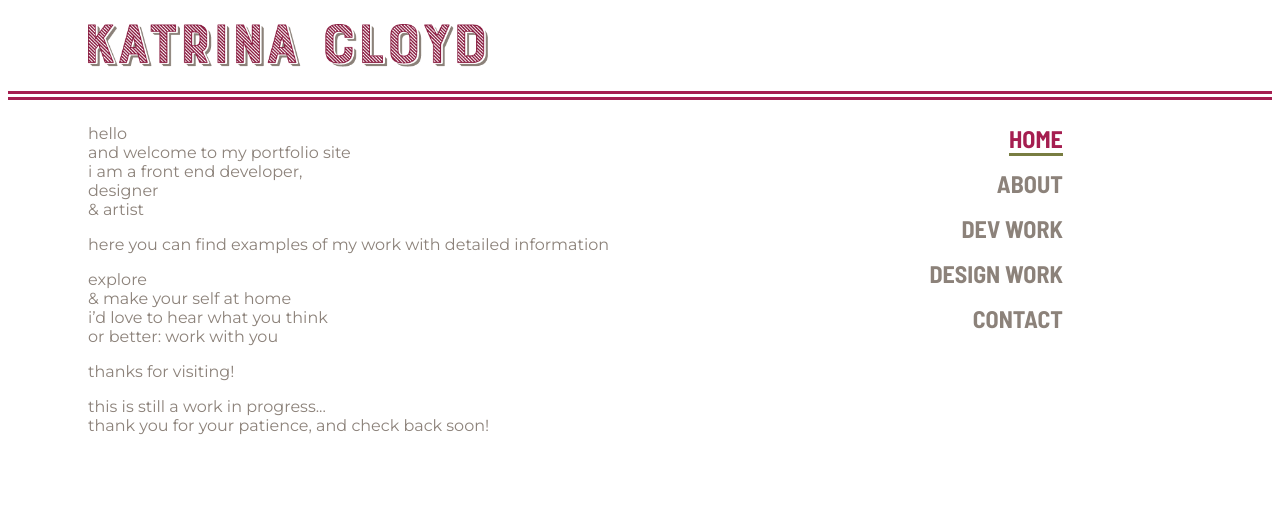
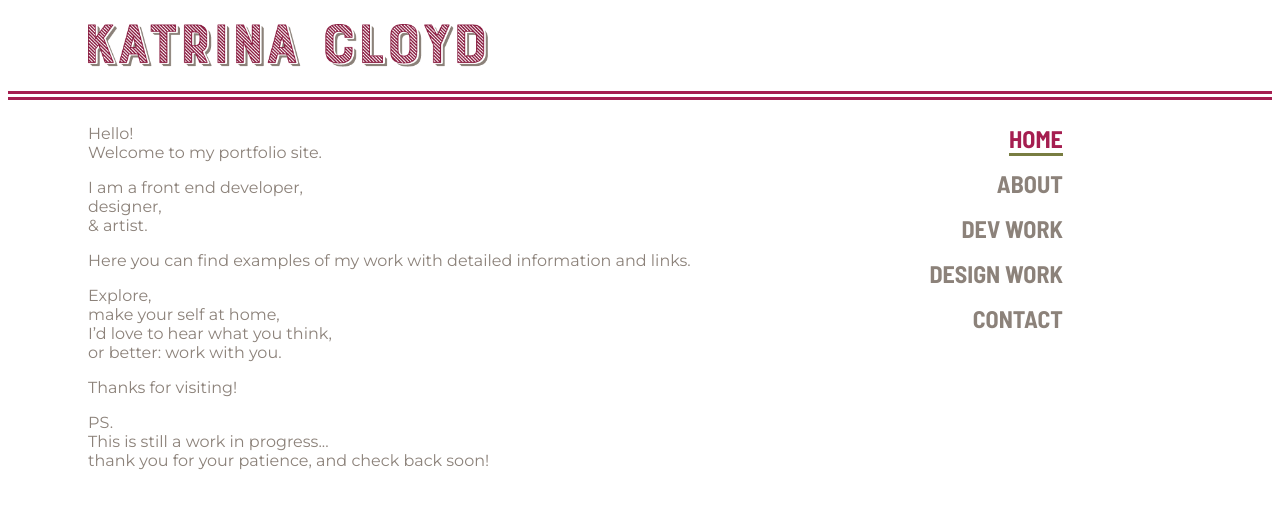
Before and after one commit to KatrinaCloyd/katrina-cloyd-portfolio, a Next.js app: page / in a window 1280 px wide. Shown: the top 508 px of the page. Built offline with nearby package versions, Linux system fonts and the light colour scheme.

Commit message:
tidying up for first release

```diff
--- a/components/navigation.js
+++ b/components/navigation.js
@@ -1,5 +1,5 @@
-import Link from 'next/link';
-import { useRouter } from "next/router";
+import Link from 'next/link'
+import { useRouter } from "next/router"
 import styles from '../styles/Nav.module.css'
 
 export default function Navigation() {
--- a/data/data.js
+++ b/data/data.js
@@ -38,15 +38,15 @@ const work = [
     {
         id: 'GG',
         title: 'GainfulGarden',
-        oneLiner: 'Gardening site for users to search for new plants, and track their garden info. Live site under construction, as our source API was discontinued.',
-        note: null,
+        oneLiner: 'Gardening site for users to search for new plants, and track their garden info. ',
+        note: 'Live site under construction, as our source API was discontinued.',
         tech: 'JavaScript | React | Node | Express | Superagent | Toastify',
         github: 'https://github.com/GainfulGarden',
         liveSite: 'https://gainfulgarden.netlify.app/',
         npmLink: null,
         blurb1: 'GainfulGarden is a place for gardners new and seasoned alike to search for new plants to add to their gardens, keep a wishlist of plants that would like to grow, and keep detailed notes on the plants they are already growing. Both front and back ends for this app were built by a fully remote team of four in one week. Our back end has three relational tables: user information, wishlist items and garden items both which include an owner id to tie the item to the appropriate user, and lastly notes which carries a owner id and a plant id so the note is tied to the correct plant in the correct users garden.',
         blurb2: 'After narrowing down the search results by name, edible part, required light or whether it is a vegetable or not, users then get an updated list of plant results. From this matrix users can add the plant directly into their garden or wishlist by clicking on the icons on the card, or they can view a detail page. The detail page calls the plant API once again to get the most detailed info available, including water and light requirement details, genius name, soil needs, and additional photos. If this plant is in your garden this is also where you can add notes to your plant\'s care journal.',
-        blurb3: 'I designed the logo, icons, branding and look of the entire frontend, personally styling the search reslts page as a roadmap so other team members could take on other pages while maintaining a seamless look across the site. Sadly this app was built referencing information from the Trefle API, which has since been taken down. The team loves GainfulGarden so much that we do have plans to build out our own API to power the backend. So check back soon!',
+        blurb3: 'I designed the logo, icons, branding and look of the entire frontend, personally styling the search results page as a roadmap so other team members could take on the styling of other pages while maintaining a seamless look across the site. Sadly, this app was built referencing information from the Trefle API, which has since been taken down. The team loves GainfulGarden so much that we do have plans to build out our own API to power the backend. So check back soon!',
         video: null,
         image1: '/GG1.png',
         image2: null,
--- a/pages/api/hello.js
+++ /dev/null
@@ -1,7 +0,0 @@
-// Next.js API route support: https://nextjs.org/docs/api-routes/introduction
-
-export default function handler(req, res) {
-  res.status(200).json({ name: 'John Doe' })
-}
-// link to contact me email form
-// https://medium.com/nerd-for-tech/coding-a-contact-form-with-next-js-and-nodemailer-d3a8dc6cd645
--- a/pages/index.js
+++ b/pages/index.js
@@ -4,18 +4,19 @@ export default function Home() {
 
   return (
     <article className={styles.grid}>
-      <p>hello <br />
-        and welcome to my portfolio site<br />
-        i am a front end developer,<br />
-        designer<br />
-        & artist</p>
-      <p>here you can find examples of my work with detailed information</ p>
-      <p>explore<br />
-        & make your self at home<br />
-        i’d love to hear what you think<br />
-        or better: work with you</p>
-      <p>thanks for visiting!</p>
-      <p>this is still a work in progress...<br />
+      <p>Hello! <br />
+        Welcome to my portfolio site.</p>
+      <p>I am a front end developer,<br />
+        designer,<br />
+        & artist.</p>
+      <p>Here you can find examples of my work with detailed information and links.</ p>
+      <p>Explore,<br />
+        make your self at home,<br />
+        I’d love to hear what you think,<br />
+        or better: work with you.</p>
+      <p>Thanks for visiting!</p>
+      <p>PS. <br />
+        This is still a work in progress...<br />
         thank you for your patience, and check back soon!
       </p>
     </article>
--- a/styles/globals.css
+++ b/styles/globals.css
@@ -10,7 +10,7 @@ body {
 }
 
 a {
-  color: inherit;
+  color: rgb(165, 30, 80);
   text-decoration: none;
 }
 
```
Also changed, not shown: pages/DevDetail.js (+9 -41 lines), styles/workDetail.module.css (+1 -26 lines), public/Vamp2.png, public/Vamp4.png.
